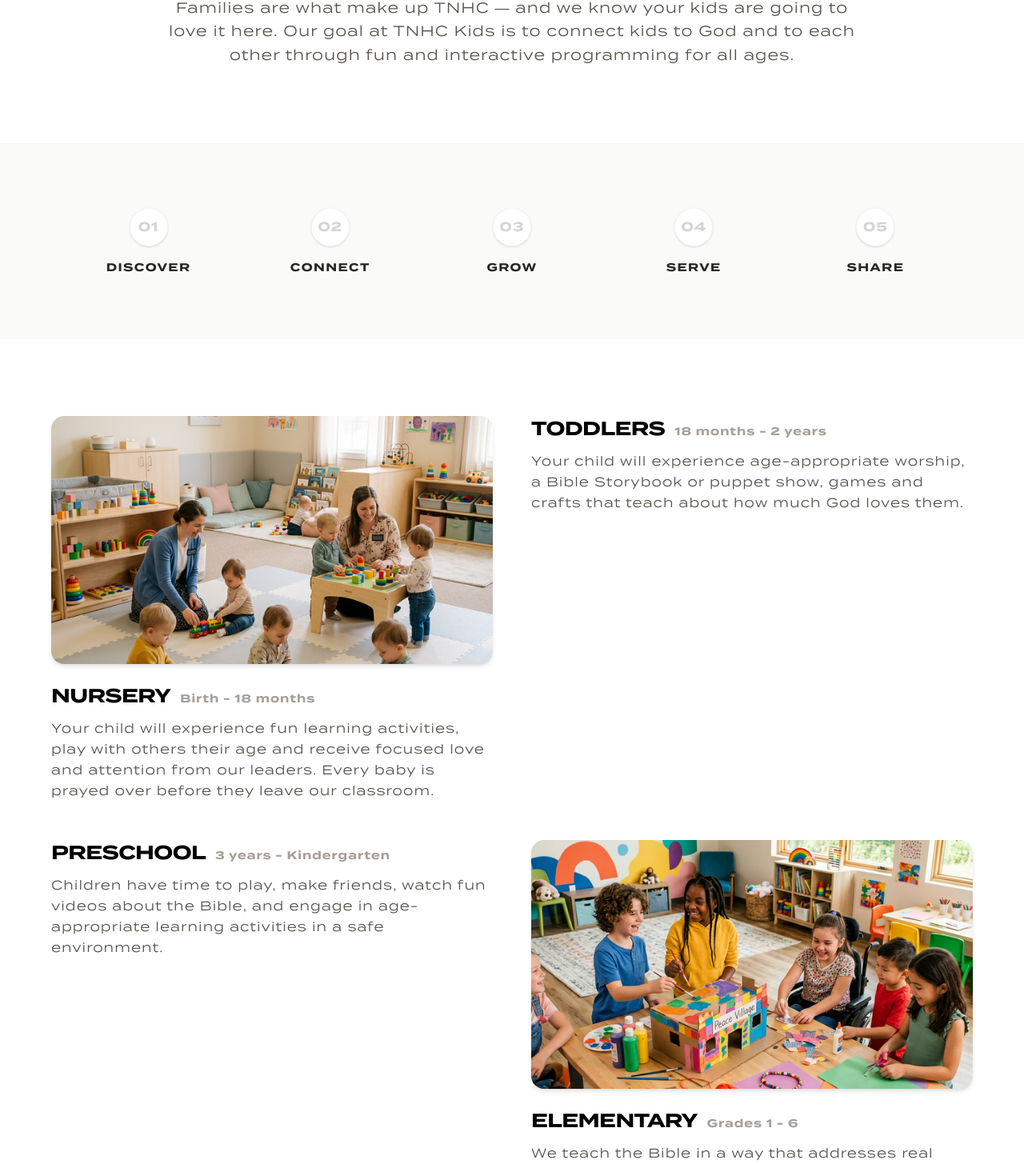
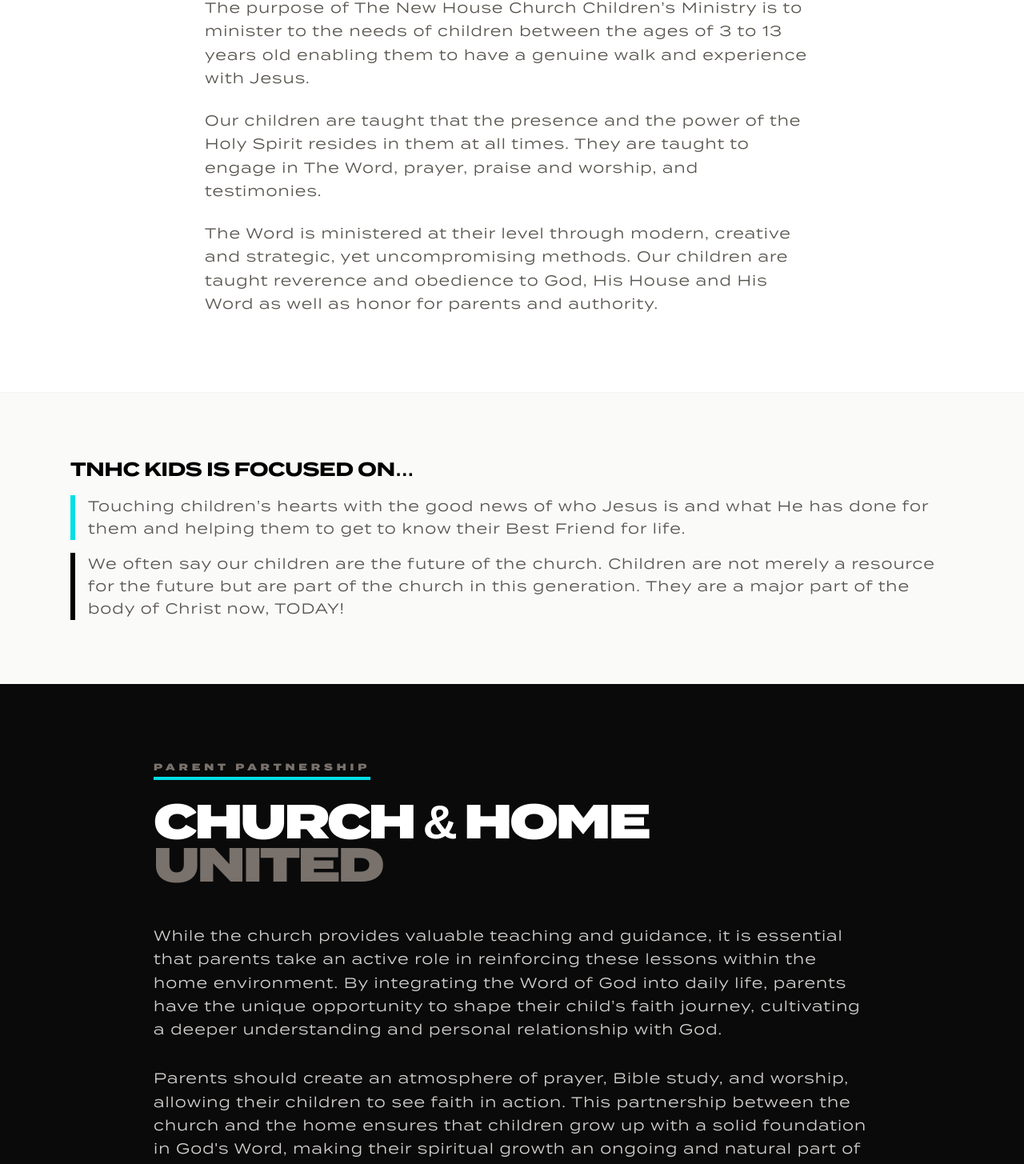
Before and after one commit to kodwo-essel/tnhc, a Next.js app: page /kids in a window 1280 px wide. Shown: the part 974-2429 px from the top of the page at 80% size. Built offline with nearby package versions, Linux system fonts and the light colour scheme; a web font is replaced by a local one.

Commit message:
kids content

```diff
--- a/app/kids/page.tsx
+++ b/app/kids/page.tsx
@@ -26,38 +26,6 @@ function useFadeUp<T extends HTMLElement = HTMLDivElement>(threshold = 0.05) {
 // ─────────────────────────────────────────────────────────────
 // Types & Data
 // ─────────────────────────────────────────────────────────────
-interface AgeGroup {
-    title: string;
-    age: string;
-    description: string;
-    image?: string;
-}
-
-const AGE_GROUPS: AgeGroup[] = [
-    {
-        title: "Nursery",
-        age: "Birth - 18 months",
-        image: "/kids-nursery.png",
-        description: "Your child will experience fun learning activities, play with others their age and receive focused love and attention from our leaders. Every baby is prayed over before they leave our classroom.",
-    },
-    {
-        title: "Toddlers",
-        age: "18 months - 2 years",
-        description: "Your child will experience age-appropriate worship, a Bible Storybook or puppet show, games and crafts that teach about how much God loves them.",
-    },
-    {
-        title: "Preschool",
-        age: "3 years - Kindergarten",
-        description: "Children have time to play, make friends, watch fun videos about the Bible, and engage in age-appropriate learning activities in a safe environment.",
-    },
-    {
-        title: "Elementary",
-        age: "Grades 1 - 6",
-        image: "/kids-elementary.png",
-        description: "We teach the Bible in a way that addresses real issues children face. They'll engage in games and activities with peers and have focused time with leaders who make sure every child knows they are loved by God.",
-    },
-];
-
 const POLICIES = [
     {
         title: "Snack Policy",
@@ -125,14 +93,26 @@ export default function KidsPage() {
                         The New House Church
                     </p>
                     <h2 className="text-4xl sm:text-5xl font-bold text-black mb-8 leading-tight">
-                        Connect, Grow, and Thrive
+                        A Genuine Walk With Jesus
                     </h2>
                     <div className="w-16 h-1 bg-black/10 mx-auto mb-8" />
-                    <p className="text-lg text-stone-600 leading-relaxed font-dm-sans">
-                        Families are what make up TNHC — and we know your kids are going to love it here.
-                        Our goal at TNHC Kids is to connect kids to God and to each other through fun and
-                        interactive programming for all ages.
-                    </p>
+                    <div className="space-y-6 text-lg text-stone-600 leading-relaxed font-dm-sans text-left max-w-3xl mx-auto">
+                        <p>
+                            The purpose of The New House Church Children’s Ministry is to minister to the needs of
+                            children between the ages of 3 to 13 years old enabling them to have a genuine walk and
+                            experience with Jesus.
+                        </p>
+                        <p>
+                            Our children are taught that the presence and the power of the Holy
+                            Spirit resides in them at all times. They are taught to engage in The Word, prayer, praise and
+                            worship, and testimonies.
+                        </p>
+                        <p>
+                            The Word is ministered at their level through modern, creative and
+                            strategic, yet uncompromising methods. Our children are taught reverence and obedience to
+                            God, His House and His Word as well as honor for parents and authority.
+                        </p>
+                    </div>
                 </div>
             </section>
 
@@ -141,52 +121,63 @@ export default function KidsPage() {
                 <div className="max-w-6xl mx-auto px-6">
                     <div
                         ref={valuesRef}
-                        className={`grid grid-cols-2 lg:grid-cols-5 gap-8 transition-all duration-1000 ${valuesVisible ? "opacity-100 translate-y-0" : "opacity-0 translate-y-8"
+                        className={`transition-all duration-1000 ${valuesVisible ? "opacity-100 translate-y-0" : "opacity-0 translate-y-8"
                             }`}
                     >
-                        {["Discover", "Connect", "Grow", "Serve", "Share"].map((v, i) => (
-                            <div key={v} className="flex flex-col items-center gap-4 text-center">
-                                <div className="w-12 h-12 rounded-full bg-white shadow-sm flex items-center justify-center font-bold text-stone-300 border border-stone-100">
-                                    0{i + 1}
+                        <div className="flex flex-col md:flex-row gap-12 items-center">
+                            <div className="flex-1 space-y-8 text-left">
+                                <div className="space-y-4">
+                                    <h3 className="text-2xl font-bold text-black uppercase tracking-tight">TNHC Kids is focused on…</h3>
+                                    <div className="flex gap-4">
+                                        <div className="w-1.5 h-auto bg-[rgb(0,222,230)] shrink-0" />
+                                        <p className="text-stone-600 font-dm-sans text-lg">
+                                            Touching children’s hearts with the good news of who Jesus is and what He has done for them and
+                                            helping them to get to know their Best Friend for life.
+                                        </p>
+                                    </div>
+                                    <div className="flex gap-4">
+                                        <div className="w-1.5 h-auto bg-black shrink-0" />
+                                        <p className="text-stone-600 font-dm-sans text-lg">
+                                            We often say our children are the future of the church. Children are not merely a resource for
+                                            the future but are part of the church in this generation. They are a major part of the body of
+                                            Christ now, TODAY!
+                                        </p>
+                                    </div>
                                 </div>
-                                <h3 className="font-bold text-sm tracking-widest uppercase text-stone-800">{v}</h3>
                             </div>
-                        ))}
+                        </div>
                     </div>
                 </div>
             </section>
 
-            {/* ── 4. AGE GROUPS ────────────────────────────────────────────── */}
-            <section className="w-full py-24 px-6">
-                <div className="max-w-6xl mx-auto">
-                    <div
-                        ref={ageGroupsRef}
-                        className={`grid grid-cols-1 md:grid-cols-2 gap-12 transition-all duration-1000 ${ageGroupsVisible ? "opacity-100 translate-y-0" : "opacity-0 translate-y-12"
-                            }`}
-                    >
-                        {AGE_GROUPS.map((group) => (
-                            <div key={group.title} className="flex flex-col gap-6 group">
-                                {group.image && (
-                                    <div className="w-full aspect-[16/9] relative rounded-2xl overflow-hidden bg-stone-100 shadow-md">
-                                        <Image
-                                            src={group.image}
-                                            alt={group.title}
-                                            fill
-                                            className="object-cover group-hover:scale-105 transition-transform duration-700"
-                                        />
-                                    </div>
-                                )}
-                                <div className="space-y-3">
-                                    <div className="flex items-baseline gap-3">
-                                        <h3 className="text-2xl font-bold text-black uppercase tracking-tight">{group.title}</h3>
-                                        <span className="text-sm font-bold text-stone-400 font-dm-sans">{group.age}</span>
-                                    </div>
-                                    <p className="text-stone-600 leading-relaxed font-dm-sans">
-                                        {group.description}
-                                    </p>
-                                </div>
-                            </div>
-                        ))}
+            {/* ── 4. PARENT PARTNERSHIP ────────────────────────────────────────── */}
+            <section className="w-full py-24 px-6 bg-[#0A0A0A] text-white">
+                <div
+                    ref={ageGroupsRef}
+                    className={`max-w-4xl mx-auto transition-all duration-1000 ${ageGroupsVisible ? "opacity-100 translate-y-0" : "opacity-0 translate-y-12"}`}
+                >
+                    <span className="text-xs font-black tracking-[0.4em] uppercase text-stone-500 mb-8 block underline decoration-[rgb(0,222,230)] decoration-4 underline-offset-8 w-max">Parent Partnership</span>
+                    <h2 className="text-4xl sm:text-6xl font-black leading-[0.9] tracking-tighter uppercase mb-12">
+                        CHURCH & HOME<br /><span className="text-stone-500">UNITED</span>
+                    </h2>
+
+                    <div className="space-y-8 text-lg font-dm-sans leading-relaxed text-stone-300">
+                        <p>
+                            While the church provides valuable teaching and guidance, it is essential that parents take an
+                            active role in reinforcing these lessons within the home environment. By integrating the Word of
+                            God into daily life, parents have the unique opportunity to shape their child’s faith journey,
+                            cultivating a deeper understanding and personal relationship with God.
+                        </p>
+                        <p>
+                            Parents should create an atmosphere of prayer, Bible study, and worship, allowing their children to see faith in action.
+                            This partnership between the church and the home ensures that children grow up with a solid
+                            foundation in God&apos;s Word, making their spiritual growth an ongoing and natural part of their
+                            lives.
+                        </p>
+                        <p className="text-white italic font-bold">
+                            To achieve the mission of training our children in the way they should go, the participation of all parents is
+                            required. Thank you for your co-operation and support!
+                        </p>
                     </div>
                 </div>
             </section>
@@ -215,6 +206,14 @@ export default function KidsPage() {
                                     </p>
                                 </div>
                             ))}
+                            <div className="space-y-4">
+                                <h4 className="text-[rgb(0,222,230)] font-bold text-sm tracking-widest uppercase border-l-2 border-[rgb(0,222,230)] pl-4">
+                                    NB
+                                </h4>
+                                <p className="text-white text-sm leading-relaxed font-dm-sans pl-4 italic">
+                                    Nursing mother will take care of infants at the nursing mothers section.
+                                </p>
+                            </div>
                         </div>
                     </div>
                 </div>
```
Also changed, not shown: 1 other file (tests, documents, lock files or other folders).
